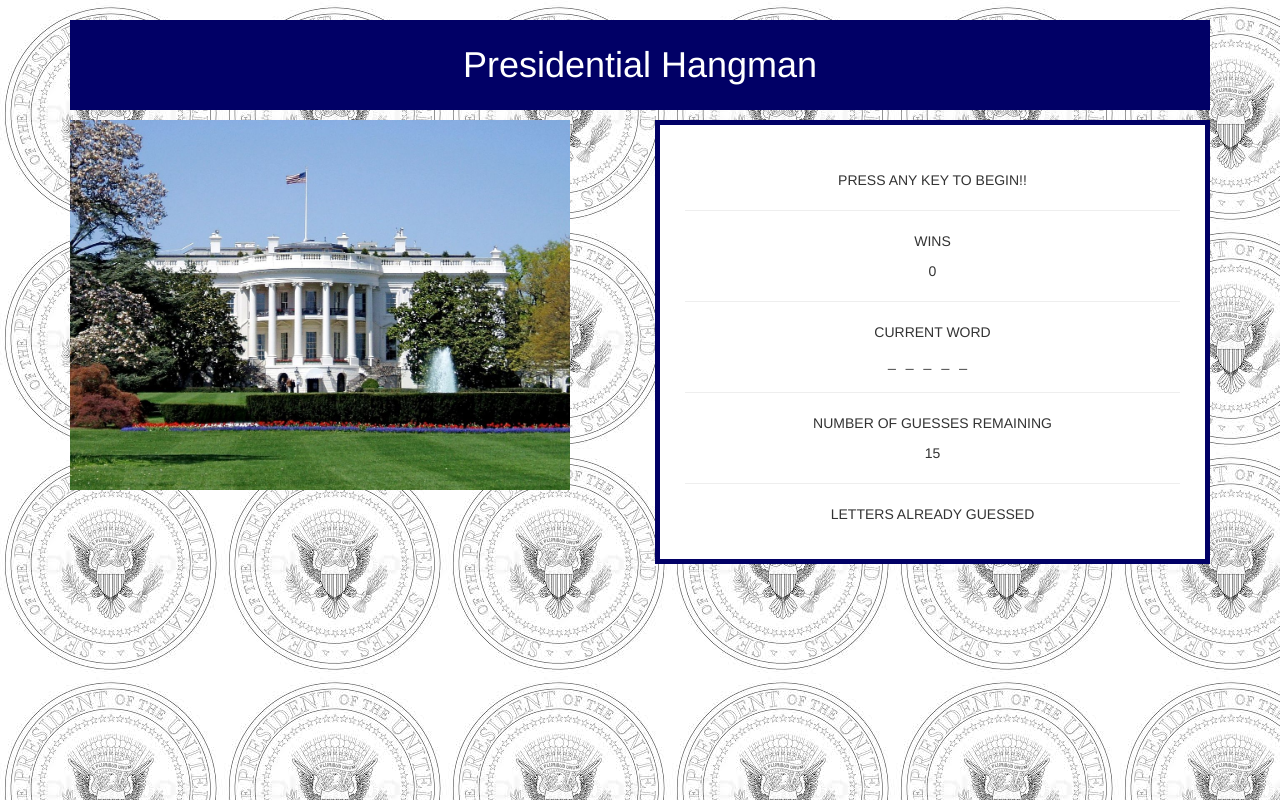
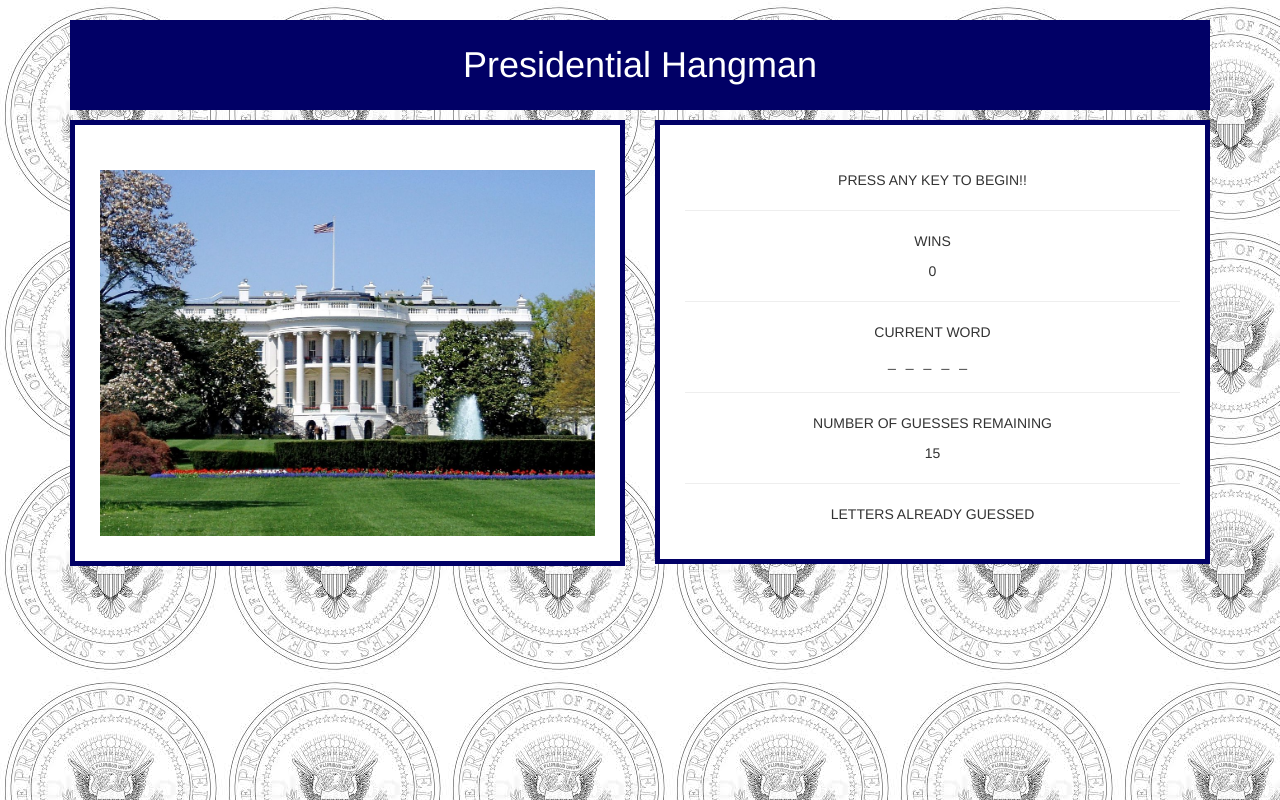
Before and after one commit to laurafiig/Hangman-game, a PHP site: page / in a window 1280 px wide. Run offline with PHP 8.4, Linux system fonts and the light colour scheme.

Commit message:
winner declared issue solved.  conditional should not have been nested.

```diff
--- a/assets/css/style.css
+++ b/assets/css/style.css
@@ -12,7 +12,7 @@ h1 {
 }
 
 /*sizes the picture*/
-.pic1 {width: 500px}
+.pic1 {width: 100%}
 
 /*formats the game area*/
 .active {
@@ -23,7 +23,7 @@ h1 {
 	}
 
 /*centers game text*/
-p {text-align: center}
+p, h2, h3 {text-align: center}
 
 /*spaces guess area for readability*/
 #word {letter-spacing: 10px;}
--- a/assets/javascript/game.js
+++ b/assets/javascript/game.js
@@ -34,14 +34,7 @@ var chkUsed = letters.indexOf(guessCap);
 if (chkUsed === -1) {
 	//check if correct guess
 	if (ansCap.includes(guessCap) === true) {
-			//check for game won
-			if (ansCap === ansUs) {
-				//winner graphic
-				document.getElementById("youwin1").innerHTML = "CONGRATS";
-				document.getElementById("youwin2").innerHTML = "You Win!";
-				document.getElementById("youwin3").innerHTML = "The answer is:";
-				document.getElementById("youwin4").innerHTML = ansCap;
-			}
+
 		//replace in current word array
 		//search answer for guessed letter
 		var pos = [];
@@ -54,8 +47,8 @@ if (chkUsed === -1) {
 		}
 		var ansUs = ansUsArray.join("");
 		document.getElementById("word").innerHTML= ansUs;
-		console.log("answer is " + ansCap);
-		console.log("guess is " + ansUs);
+		console.log("guess check answer is " + ansCap);
+		console.log("guess check guess is " + ansUs);
 	}
 
 	//add to letters used array
@@ -67,17 +60,27 @@ if (chkUsed === -1) {
 	document.getElementById("guesses").innerHTML = remGuess;
 
 //already guessed alert
-} else { alert ("You guessed this letter already.  Please try again.");
+} else {
+	alert ("You guessed this letter already.  Please try again.");
+}
 
-}
+//check for game won
+	if (ansCap === ansUs) {
+		//winner graphic
+		console.log("win check answer is " + ansCap);
+		console.log("win checkguess is " + ansUs);
+		document.getElementById("youwin1").innerHTML = "CONGRATS! You Win!";
+		document.getElementById("youwin2").innerHTML = "The answer is:";
+		document.getElementById("youwin3").innerHTML = ansCap;
+	}
 
 }
 
 
+//need stop & reset when win
+//need stop & reset when out of guesses
+// DOM form reset?
 
-//need stop when out of guesses
+//add music
 
-//when all letters are matched:
-//	alert you win
-//  play hail to the cheif
-//	start over
+//add stop when out of guesses
--- a/index.html
+++ b/index.html
@@ -16,11 +16,12 @@
 	</div>
 	<div class="row">
 		<div class="col-md-6">
-		<img class="pic1" src="assets/images/1200px-WhiteHouseSouthFacade.JPG" alt="white house">
-		<h2 id="youwin1"></h2>
-		<h3 id="youwin2"></h3>
-		<h3 id="youwin3"></h3>
-		<h2 id="youwin4"></h2>
+		<div class="active">
+			<h2 id="youwin1"></h2>
+			<h3 id="youwin2"></h3>
+			<h2 id="youwin3"></h2>
+			<img class="pic1" src="assets/images/1200px-WhiteHouseSouthFacade.JPG" alt="white house">
+		</div>
 		</div>
 		<div class="col-md-6">
 			<div class="active">
```
Also changed, not shown: 4 other files.
